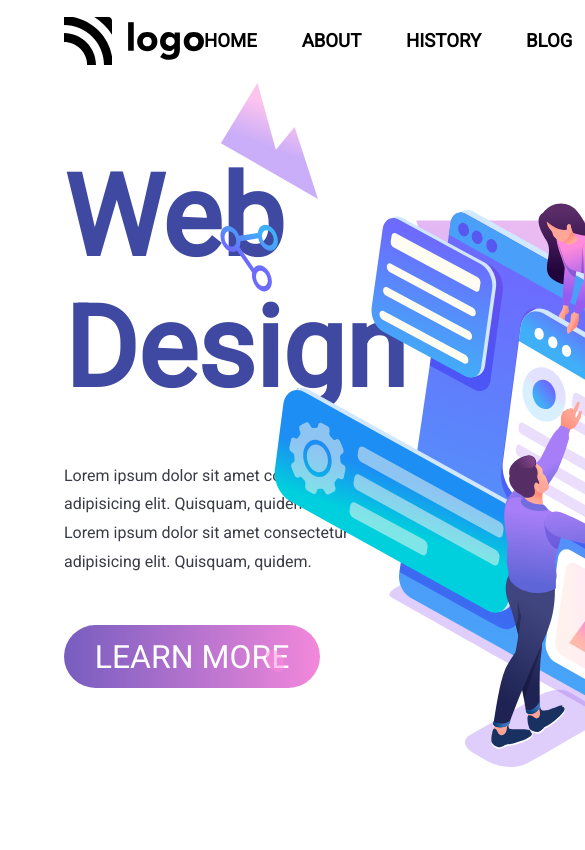
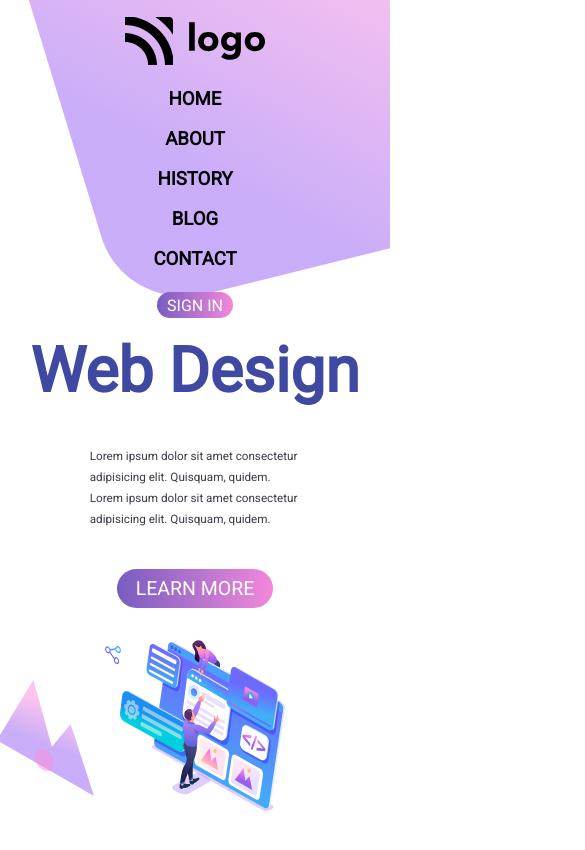
Before and after one commit to vivekranjan0144/Web-Design-Landing-Page, a plain HTML site: page index.html in a window 390 px wide. Shown: the top 850 px of the page, 585 px wide, since content can reach past the window. Drawn offline with Linux system fonts and the light colour scheme.

Commit message:
media query added

```diff
--- a/css/index.css
+++ b/css/index.css
@@ -14,7 +14,11 @@ body {
     background-size: 100% 90%;
     background-position: 26em -1px;
 }
+
+/*-------------------------------------------------------*/
 /*---------------------navBar----------------------------*/
+/*-------------------------------------------------------*/
+
 nav {
     display: flex;
     justify-content: space-between;
@@ -42,8 +46,11 @@ nav {
     padding: 0.2em 0.6em;
     border-radius: 1em;
 }
+
 /*-------------------------------------------------------*/
 /*-------------------intro-section-----------------------*/
+/*-------------------------------------------------------*/
+
 .intro-section {
     display: flex;
     height: 100vh;
@@ -95,4 +102,88 @@ nav {
     bottom: 30%;
     left: 7%;
 }
+
 /*-------------------------------------------------------*/
+/*------------------Media-Query--------------------------*/
+/*-------------------------------------------------------*/
+
+@media screen and (max-width: 1486px) {
+    .left-section h1 {
+        font-size: 7vw;
+    }
+
+    .imgs-div img:last-child {
+        width: 46vw;
+    }
+
+    .vector-img {
+        position: absolute;
+        bottom: 20%;
+        left: -1%;
+    }
+}
+
+@media screen and (max-width: 1340px) {
+    .vector-dot {
+        left: 9%;
+    }
+}
+
+@media screen and (max-width: 974px) {
+    .nav-items {
+        gap: 0em;
+        width: 50vw;
+        justify-content: space-between;
+    }
+}
+
+@media screen and (max-width: 808px) {
+    body {
+        background-size: 100% 100%;
+        background-position:0 -20em;
+    }
+
+    nav {
+        flex-direction: column;
+        gap: 1.4em;
+    }
+
+    .nav-items {
+        flex-direction: column;
+        align-items: center;
+        gap: 0.8em;
+    }
+
+    .intro-section {
+        flex-wrap: wrap;
+        height: auto;
+    }
+
+    .imgs-div , .left-section {
+        height: auto;
+        width: 100vw;
+        align-items: center;
+        gap: 10vw;
+        justify-content: center;
+        padding-left: 0;
+    }
+
+    .left-section h1 {
+        margin-top: 0em;
+        font-size: 16vw;
+    }
+
+    .left-section h4 {
+        font-size: 3vw;
+        width: 18em;
+    }
+
+    .learn-more-btn {
+        font-size: 5vw;
+    }
+
+    .imgs-div img:last-child {
+        display: block;
+        margin: 2em auto;
+    }
+}
```
